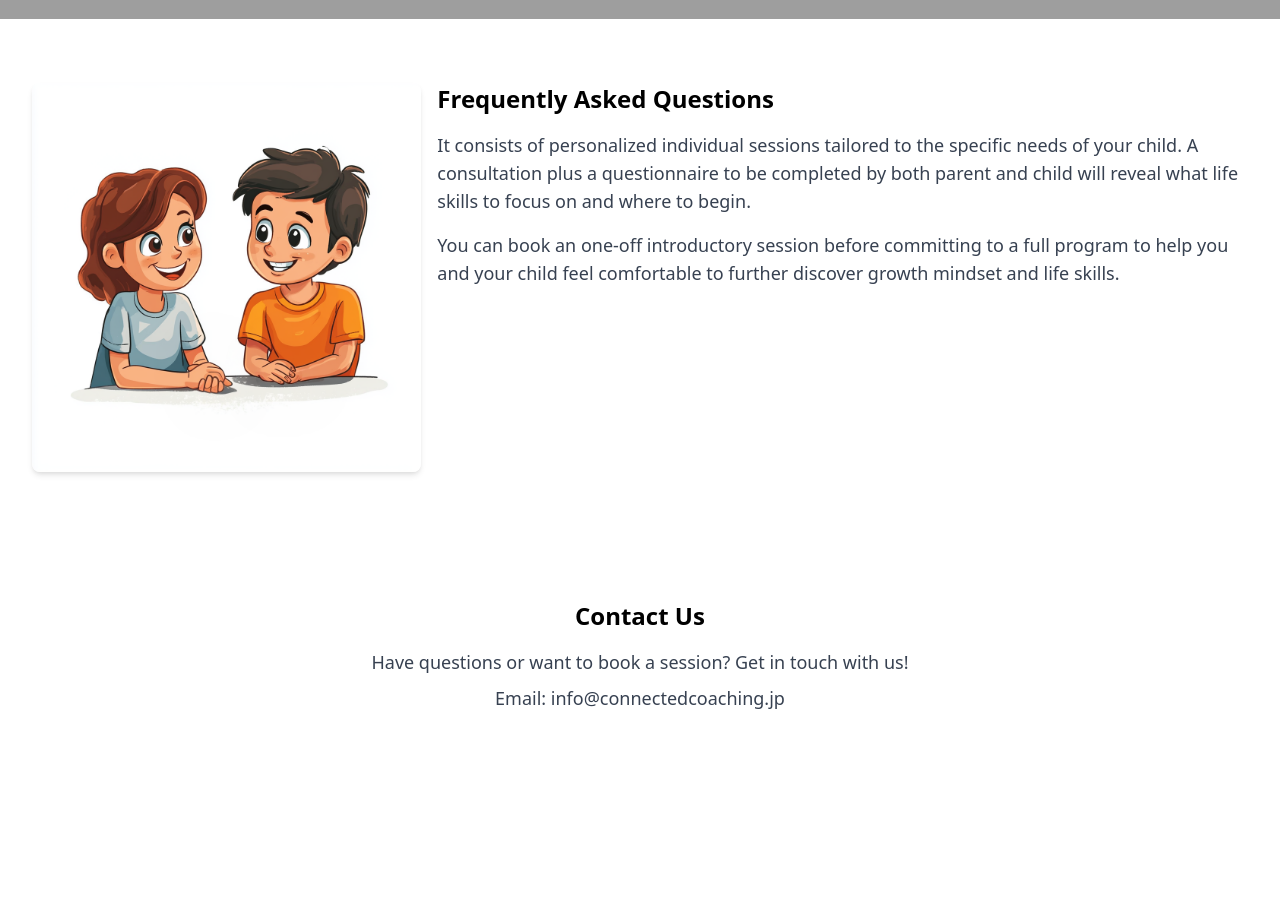
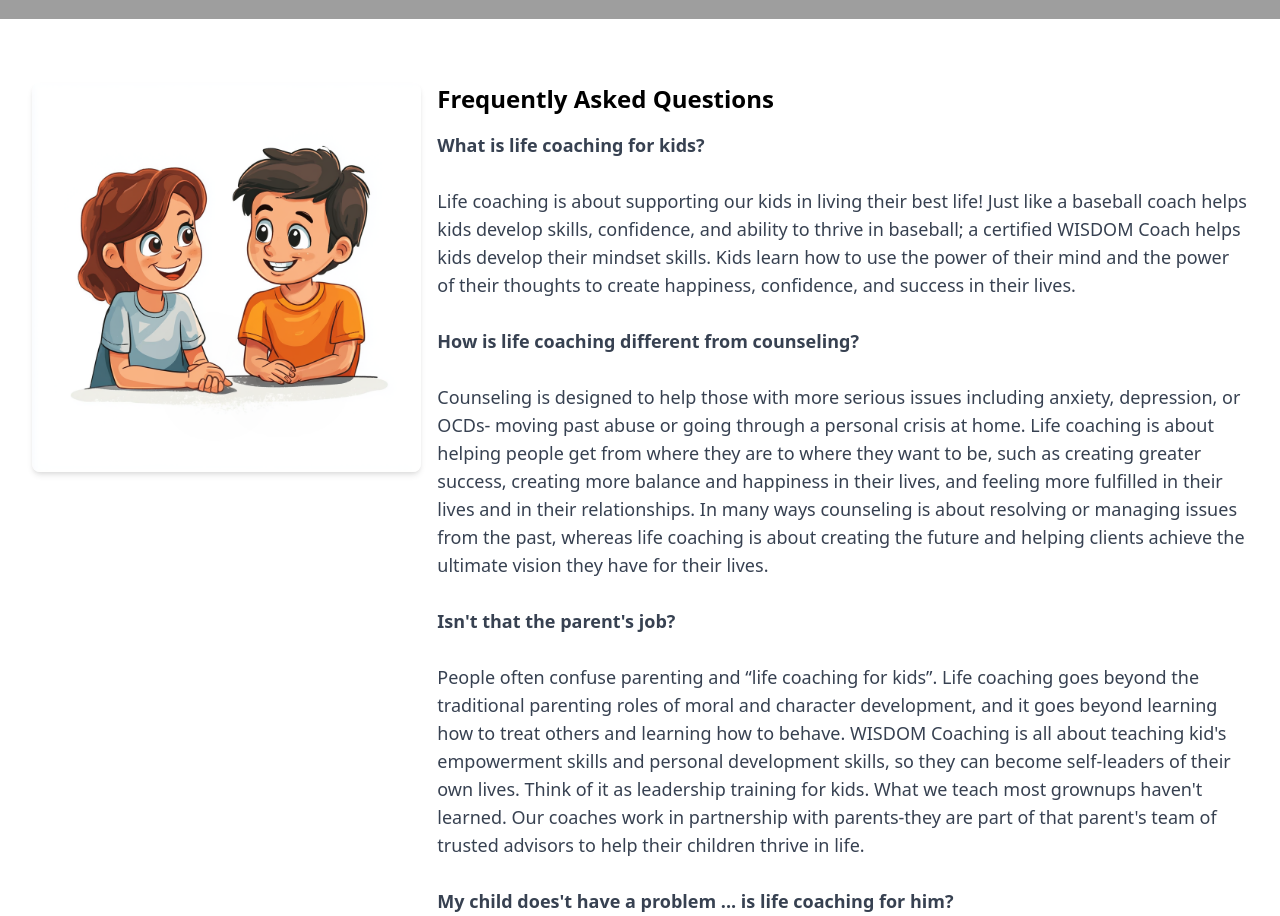
Before and after one commit to cheerfulconnor78/Connected-Coaching-and-Consulting-Website, a plain HTML site: page Services.html in a window 1280 px wide. Shown: the part 2780-3696 px from the top of the page. Before the commit the page ends 3612 px from the top, so only its background shows below. Drawn offline with nearby package versions, Linux system fonts and the light colour scheme; grey boxes are pictures that could not be loaded.

Commit message:
commit 3 (finished FAQs)

```diff
--- a/Services.html
+++ b/Services.html
@@ -90,7 +90,8 @@
                     <div class="dropdown-content hidden absolute bg-white shadow-md mt-2 py-2 rounded-md">
                         <a href="services.html#group" class="block px-4 py-2 text-gray-800 hover:bg-gray-200">Confident Kids Coaching</a>
                         <a href="services.html#1on1" class="block px-4 py-2 text-gray-800 hover:bg-gray-200">Personalized Coaching</a>
-                    </div>
+                        <a href="services.html#faq" class="block px-4 py-2 text-gray-800 hover:bg-gray-200">FAQs</a>
+                      </div>
                 </div>
 
                 <a href="https://forms.gle/dDbxdmzhCLjb1Bob8" class="bubble-button whitespace-nowrap">Book a Session</a>
@@ -208,10 +209,21 @@
           <div class="w-full md:w-2/3">
             <h3 class="text-2xl font-bold text-teal-600">Frequently Asked Questions</h3>
             <p class="mt-4 text-lg sm:text-base md:text-lg text-gray-700">
-              It consists of personalized individual sessions tailored to the specific needs of your child. A consultation plus a questionnaire to be completed by both parent and child will reveal what life skills to focus on and where to begin.
-            </p>
-            <p class="mt-4 text-lg sm:text-base md:text-lg text-gray-700">
-              You can book an one-off introductory session before committing to a full program to help you and your child feel comfortable to further discover growth mindset and life skills.
+      <b>What is life coaching for kids?</b><br><br>
+      Life coaching is about supporting our kids in living their best life! Just like a baseball coach helps kids develop skills, confidence, and ability to thrive in baseball; a certified WISDOM Coach helps kids develop their mindset skills. Kids learn how to use the power of their mind and the power of their thoughts to create happiness, confidence, and success in their lives.
+      <br><br>
+      <b>How is life coaching different from counseling?</b><br><br>
+      Counseling is designed to help those with more serious issues including anxiety, depression, or OCDs- moving past abuse or going through a personal crisis at home. Life coaching is about helping people get from where they are to where they want to be, such as creating greater success, creating more balance and happiness in their lives, and feeling more fulfilled in their lives and in their relationships.
+      In many ways counseling is about resolving or managing issues from the past, whereas life coaching is about creating the future and helping clients achieve the ultimate vision they have for their lives.
+      <br><br>
+      <b>Isn't that the parent's job?</b><br><br>
+      People often confuse parenting and “life coaching for kids”. Life coaching goes beyond the traditional parenting roles of moral and character development, and it goes beyond learning how to treat others and learning how to behave.
+      WISDOM Coaching is all about teaching kid's empowerment skills and personal development skills, so they can become self-leaders of their own lives. Think of it as leadership training for kids. What we teach most grownups haven't learned.
+      Our coaches work in partnership with parents-they are part of that parent's team of trusted advisors to help their children thrive in life.
+      <br><br>
+      <b>My child does't have a problem ... is life coaching for him?</b><br><br>
+      Life coaching isn't just for kids who are facing challenges or problems. Helping kids learn how to reach their fullest potential is about personal development and personal empowerment so that they will be ready to face any challenge that comes their way. The skills they learn can be used for the rest of their lives.
+
             </p>
           </div>
         </div>
```
Also changed, not shown: about.html (+1 -0 lines), index.html (+1 -0 lines).
